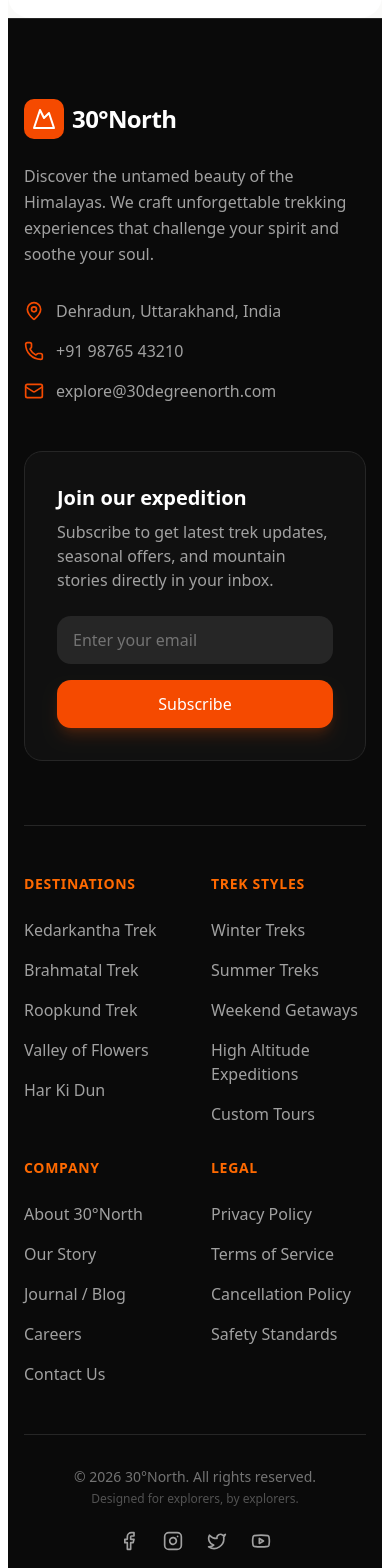
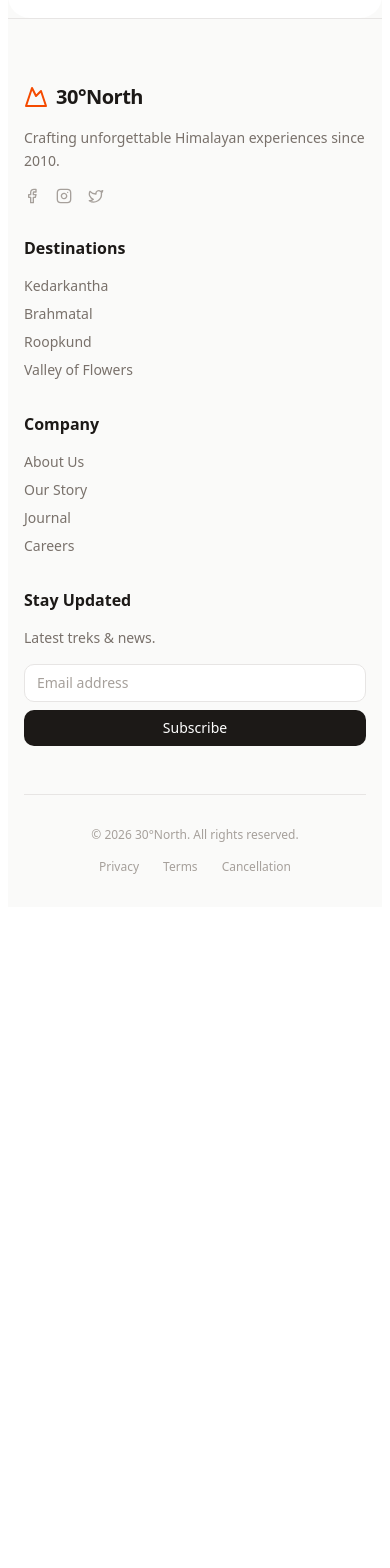
Before and after one commit to saurabhkuriyal/30_DegreeNorth, a Next.js app: page / in a window 390 px wide. Shown: the part 5540-7108 px from the top of the page. After the commit the page ends 6447 px from the top, so only its background shows below. Built offline with nearby package versions, Linux system fonts and the light colour scheme.

Commit message:
fixing css in fotter component

```diff
--- a/components/custom/Footer.tsx
+++ b/components/custom/Footer.tsx
@@ -1,4 +1,4 @@
-import { Facebook, Instagram, Mail, MapPin, Mountain, Phone, Twitter, Youtube } from 'lucide-react';
+import { Facebook, Instagram, Mountain, Twitter } from 'lucide-react';
 import Link from 'next/link';
 
 const Footer = () => {
@@ -6,97 +6,53 @@ const Footer = () => {
 
   const footerLinks = {
     destinations: [
-      { name: 'Kedarkantha Trek', href: '/treks/kedarkantha' },
-      { name: 'Brahmatal Trek', href: '/treks/brahmatal' },
-      { name: 'Roopkund Trek', href: '/treks/roopkund' },
+      { name: 'Kedarkantha', href: '/treks/kedarkantha' },
+      { name: 'Brahmatal', href: '/treks/brahmatal' },
+      { name: 'Roopkund', href: '/treks/roopkund' },
       { name: 'Valley of Flowers', href: '/treks/valley-of-flowers' },
-      { name: 'Har Ki Dun', href: '/treks/har-ki-dun' },
-    ],
-    adventures: [
-      { name: 'Winter Treks', href: '/treks/winter' },
-      { name: 'Summer Treks', href: '/treks/summer' },
-      { name: 'Weekend Getaways', href: '/treks/weekend' },
-      { name: 'High Altitude Expeditions', href: '/treks/expeditions' },
-      { name: 'Custom Tours', href: '/custom-tours' },
     ],
     company: [
-      { name: 'About 30°North', href: '/about' },
+      { name: 'About Us', href: '/about' },
       { name: 'Our Story', href: '/story' },
-      { name: 'Journal / Blog', href: '/blog' },
+      { name: 'Journal', href: '/blog' },
       { name: 'Careers', href: '/careers' },
-      { name: 'Contact Us', href: '/contact' },
     ],
     legal: [
-      { name: 'Privacy Policy', href: '/privacy' },
-      { name: 'Terms of Service', href: '/terms' },
-      { name: 'Cancellation Policy', href: '/cancellation' },
-      { name: 'Safety Standards', href: '/safety' },
+      { name: 'Privacy', href: '/privacy' },
+      { name: 'Terms', href: '/terms' },
+      { name: 'Cancellation', href: '/cancellation' },
     ],
   };
 
   return (
-    <footer className="bg-neutral-950 text-white pt-20 pb-10 border-t border-neutral-800">
+    <footer className="bg-stone-50 pt-16 pb-8 border-t border-stone-200">
       <div className="max-w-7xl mx-auto px-4 sm:px-6 lg:px-8">
-        {/* Top Section: Brand + Newsletter */}
-        <div className="grid grid-cols-1 lg:grid-cols-12 gap-12 mb-16">
-          {/* Brand Info */}
-          <div className="lg:col-span-5 space-y-6">
+
+        <div className="grid grid-cols-1 md:grid-cols-4 gap-8 md:gap-12 mb-12">
+
+          {/* Brand Column */}
+          <div className="md:col-span-1 space-y-4">
             <Link href="/" className="flex items-center gap-2 group w-fit">
-              <div className="bg-orange-600 p-2 rounded-lg group-hover:bg-orange-700 transition-colors">
-                <Mountain className="h-6 w-6 text-white" />
-              </div>
-              <span className="text-2xl font-bold tracking-tight">30°North</span>
+              <Mountain className="h-6 w-6 text-orange-600" />
+              <span className="text-xl font-bold tracking-tight text-stone-900">30°North</span>
             </Link>
-            <p className="text-neutral-400 text-base leading-relaxed max-w-md">
-              Discover the untamed beauty of the Himalayas. We craft unforgettable trekking experiences that challenge your spirit and soothe your soul.
+            <p className="text-stone-500 text-sm leading-relaxed">
+              Crafting unforgettable Himalayan experiences since 2010.
             </p>
-
-            <div className="flex flex-col gap-4 text-neutral-400 pt-2">
-              <div className="flex items-center gap-3">
-                <MapPin className="w-5 h-5 text-orange-600" />
-                <span>Dehradun, Uttarakhand, India</span>
-              </div>
-              <div className="flex items-center gap-3">
-                <Phone className="w-5 h-5 text-orange-600" />
-                <span>+91 98765 43210</span>
-              </div>
-              <div className="flex items-center gap-3">
-                <Mail className="w-5 h-5 text-orange-600" />
-                <span>explore@30degreenorth.com</span>
-              </div>
+            <div className="flex gap-4">
+              <a href="#" className="text-stone-400 hover:text-orange-600 transition-colors"><Facebook className="h-4 w-4" /></a>
+              <a href="#" className="text-stone-400 hover:text-orange-600 transition-colors"><Instagram className="h-4 w-4" /></a>
+              <a href="#" className="text-stone-400 hover:text-orange-600 transition-colors"><Twitter className="h-4 w-4" /></a>
             </div>
           </div>
 
-          {/* Newsletter Subscription */}
-          <div className="lg:col-span-7 lg:pl-10">
-            <div className="bg-neutral-900/50 rounded-2xl p-8 border border-neutral-800">
-              <h3 className="text-xl font-semibold mb-2">Join our expedition</h3>
-              <p className="text-neutral-400 mb-6">Subscribe to get latest trek updates, seasonal offers, and mountain stories directly in your inbox.</p>
-              <form className="flex flex-col sm:flex-row gap-4"
-              //  onSubmit={(e) => e.preventDefault()}
-              >
-                <input
-                  type="email"
-                  placeholder="Enter your email"
-                  className="flex-1 bg-neutral-800 border-neutral-700 text-white rounded-xl px-4 py-3 focus:outline-none focus:ring-2 focus:ring-orange-600/50 placeholder:text-neutral-500 transition-all"
-                />
-                <button className="bg-orange-600 hover:bg-orange-700 text-white font-medium px-6 py-3 rounded-xl transition-colors duration-200 shadow-lg shadow-orange-600/20">
-                  Subscribe
-                </button>
-              </form>
-            </div>
-          </div>
-        </div>
-
-        {/* Middle Section: Links Grid */}
-        <div className="grid grid-cols-2 md:grid-cols-4 gap-8 py-12 border-t border-neutral-800">
-          {/* Destinations Column */}
-          <div className="space-y-6">
-            <h3 className="text-sm font-bold text-orange-500 tracking-wider uppercase">Destinations</h3>
-            <ul className="space-y-4">
+          {/* Links Columns */}
+          <div>
+            <h3 className="font-semibold text-stone-900 mb-4">Destinations</h3>
+            <ul className="space-y-2 text-sm">
               {footerLinks.destinations.map((item) => (
                 <li key={item.name}>
-                  <Link href={item.href} className="text-neutral-400 hover:text-white hover:translate-x-1 transition-all duration-200 inline-block">
+                  <Link href={item.href} className="text-stone-500 hover:text-orange-600 transition-colors">
                     {item.name}
                   </Link>
                 </li>
@@ -104,13 +60,12 @@ const Footer = () => {
             </ul>
           </div>
 
-          {/* Adventures Column */}
-          <div className="space-y-6">
-            <h3 className="text-sm font-bold text-orange-500 tracking-wider uppercase">Trek Styles</h3>
-            <ul className="space-y-4">
-              {footerLinks.adventures.map((item) => (
+          <div>
+            <h3 className="font-semibold text-stone-900 mb-4">Company</h3>
+            <ul className="space-y-2 text-sm">
+              {footerLinks.company.map((item) => (
                 <li key={item.name}>
-                  <Link href={item.href} className="text-neutral-400 hover:text-white hover:translate-x-1 transition-all duration-200 inline-block">
+                  <Link href={item.href} className="text-stone-500 hover:text-orange-600 transition-colors">
                     {item.name}
                   </Link>
                 </li>
@@ -118,59 +73,34 @@ const Footer = () => {
             </ul>
           </div>
 
-          {/* Company Column */}
-          <div className="space-y-6">
-            <h3 className="text-sm font-bold text-orange-500 tracking-wider uppercase">Company</h3>
-            <ul className="space-y-4">
-              {footerLinks.company.map((item) => (
-                <li key={item.name}>
-                  <Link href={item.href} className="text-neutral-400 hover:text-white hover:translate-x-1 transition-all duration-200 inline-block">
-                    {item.name}
-                  </Link>
-                </li>
-              ))}
-            </ul>
-          </div>
-
-          {/* Legal Column */}
-          <div className="space-y-6">
-            <h3 className="text-sm font-bold text-orange-500 tracking-wider uppercase">Legal</h3>
-            <ul className="space-y-4">
-              {footerLinks.legal.map((item) => (
-                <li key={item.name}>
-                  <Link href={item.href} className="text-neutral-400 hover:text-white hover:translate-x-1 transition-all duration-200 inline-block">
-                    {item.name}
-                  </Link>
-                </li>
-              ))}
-            </ul>
+          {/* Newsletter (Compact) */}
+          <div>
+            <h3 className="font-semibold text-stone-900 mb-4">Stay Updated</h3>
+            <p className="text-stone-500 text-sm mb-4">Latest treks & news.</p>
+            <form className="flex flex-col gap-2"
+            //  onSubmit={(e) => e.preventDefault()}
+            >
+              <input
+                type="email"
+                placeholder="Email address"
+                className="bg-white border border-stone-200 rounded-lg px-3 py-2 text-sm focus:outline-none focus:border-orange-500 transition-all placeholder:text-stone-400"
+              />
+              <button className="bg-stone-900 text-white text-sm font-medium px-4 py-2 rounded-lg hover:bg-orange-600 transition-colors">
+                Subscribe
+              </button>
+            </form>
           </div>
         </div>
 
-        {/* Bottom Section: Copyright & Socials */}
-        <div className="pt-8 border-t border-neutral-800 flex flex-col md:flex-row justify-between items-center gap-6">
-          <p className="text-neutral-500 text-sm text-center md:text-left">
-            &copy; {currentYear} 30°North. All rights reserved. <br className="hidden md:block" />
-            <span className="text-neutral-600 text-xs mt-1 block">Designed for explorers, by explorers.</span>
-          </p>
-
-          <div className="flex items-center space-x-6">
-            <a href="#" className="text-neutral-400 hover:text-orange-500 transition-colors duration-200 transform hover:scale-110">
-              <span className="sr-only">Facebook</span>
-              <Facebook className="h-5 w-5" />
-            </a>
-            <a href="#" className="text-neutral-400 hover:text-orange-500 transition-colors duration-200 transform hover:scale-110">
-              <span className="sr-only">Instagram</span>
-              <Instagram className="h-5 w-5" />
-            </a>
-            <a href="#" className="text-neutral-400 hover:text-orange-500 transition-colors duration-200 transform hover:scale-110">
-              <span className="sr-only">X (Twitter)</span>
-              <Twitter className="h-5 w-5" />
-            </a>
-            <a href="#" className="text-neutral-400 hover:text-orange-500 transition-colors duration-200 transform hover:scale-110">
-              <span className="sr-only">YouTube</span>
-              <Youtube className="h-5 w-5" />
-            </a>
+        {/* Bottom Bar */}
+        <div className="pt-8 border-t border-stone-200 flex flex-col md:flex-row justify-between items-center gap-4 text-xs text-stone-400">
+          <p>&copy; {currentYear} 30°North. All rights reserved.</p>
+          <div className="flex gap-6">
+            {footerLinks.legal.map((item) => (
+              <Link key={item.name} href={item.href} className="hover:text-stone-600 transition-colors">
+                {item.name}
+              </Link>
+            ))}
           </div>
         </div>
       </div>
```
